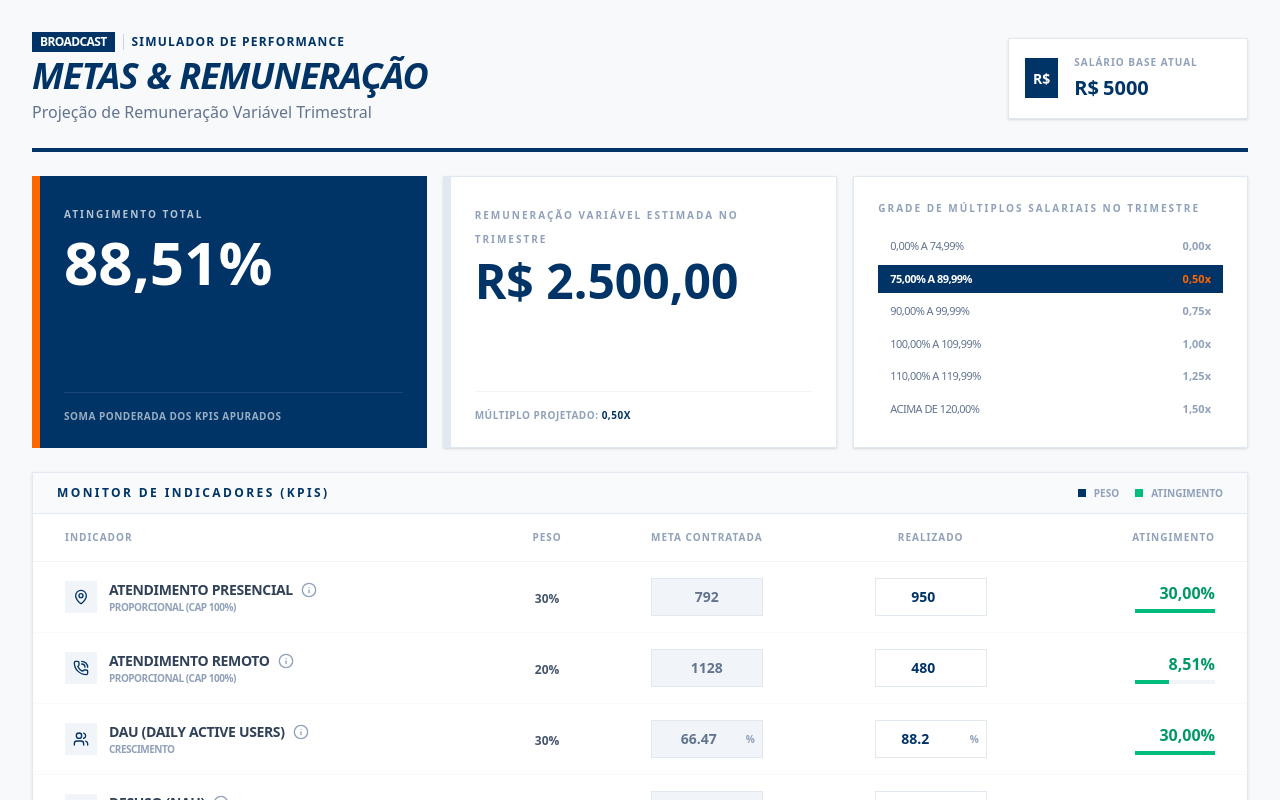
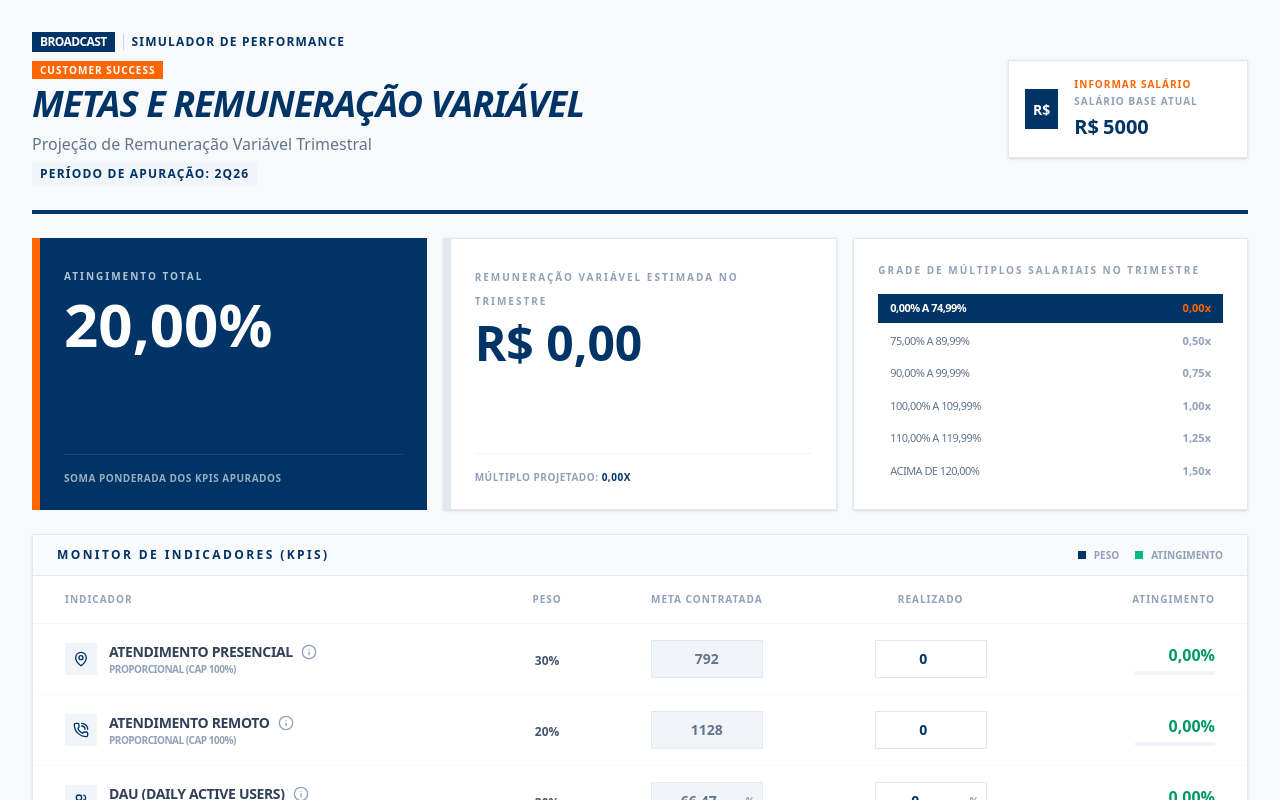
Before and after one commit to brunochayb-bc/dashboard-broadcast, a React (Vite) app: page / in a window 1280 px wide. Shown: the top 800 px of the page. Built offline with nearby package versions, Linux system fonts and the light colour scheme.

Commit message:
feat: Reset actual values for KPIs
Resets the 'actual' values for all KPIs to 0. This ensures that new simulations start with a clean slate, preventing interference from previous session data.

```diff
--- a/src/App.tsx
+++ b/src/App.tsx
@@ -65,7 +65,7 @@ const INITIAL_KPIS: KPI[] = [
     description: 'Quantidade total de atendimentos presenciais feitos pelo time de Customer Success ao longo do período',
     weight: 30,
     target: 792,
-    actual: 950,
+    actual: 0,
     type: 'standard',
     icon: MapPin
   },
@@ -75,7 +75,7 @@ const INITIAL_KPIS: KPI[] = [
     description: 'Quantidade total de atendimentos remotos feitos pelo time de Customer Success ao longo do período',
     weight: 20,
     target: 1128,
-    actual: 480,
+    actual: 0,
     type: 'standard',
     icon: PhoneCall
   },
@@ -85,7 +85,7 @@ const INITIAL_KPIS: KPI[] = [
     description: 'Média do DAY (Daily Active Users) dos usuários das plataformas BPRO e BAGRO ao término do período de apuração. Utiliza-se como referência o indicador do término do mesmo período de apuração do ano anterior.',
     weight: 30,
     target: 66.47,
-    actual: 88.2,
+    actual: 0,
     type: 'growth',
     icon: Users
   },
@@ -95,7 +95,7 @@ const INITIAL_KPIS: KPI[] = [
     description: 'Média do Desuso (PACC/NAU) da carteira ao término do período de apuração para usuários da plataforma BPRO e BAGRO. Utiliza-se como referência para meta o indicador do último mês de apuração do trimestre anterior',
     weight: 20,
     target: 16.19,
-    actual: 10.8,
+    actual: 16.19,
     type: 'inverse',
     icon: AlertCircle
   },
@@ -178,15 +178,24 @@ export default function App() {
               <div className="h-4 w-[1px] bg-slate-300"></div>
               <span className="text-xs font-bold text-[#003366] uppercase tracking-widest">Simulador de Performance</span>
             </div>
-            <h1 className="text-4xl font-black text-[#003366] tracking-tight uppercase italic">Metas & Remuneração</h1>
-            <p className="text-slate-500 mt-1 font-medium">Projeção de Remuneração Variável Trimestral</p>
+            <div className="mb-1">
+              <span className="bg-[#ff6600] text-white px-2 py-0.5 text-[10px] font-black uppercase tracking-widest">Customer Success</span>
+            </div>
+            <h1 className="text-4xl font-black text-[#003366] tracking-tight uppercase italic">Metas e Remuneração Variável</h1>
+            <div className="mt-2 space-y-1">
+              <p className="text-slate-500 font-medium">Projeção de Remuneração Variável Trimestral</p>
+              <p className="text-[#003366] text-xs font-black uppercase tracking-widest bg-slate-100 inline-block px-2 py-1">Período de Apuração: 2Q26</p>
+            </div>
           </div>
           <div className="flex items-center gap-4 bg-white p-4 border border-slate-200 shadow-sm">
             <div className="p-2 bg-[#003366] text-white">
               <span className="font-bold text-sm">R$</span>
             </div>
             <div>
-              <label className="block text-[10px] font-black text-slate-400 uppercase tracking-widest mb-1">Salário Base Atual</label>
+              <div className="flex flex-col">
+                <span className="text-[10px] font-black text-[#ff6600] uppercase tracking-widest mb-0.5">Informar Salário</span>
+                <label className="block text-[10px] font-black text-slate-400 uppercase tracking-widest mb-1">Salário Base Atual</label>
+              </div>
               <div className="flex items-center">
                 <span className="text-xl font-black text-[#003366] mr-1">R$</span>
                 <input
```
